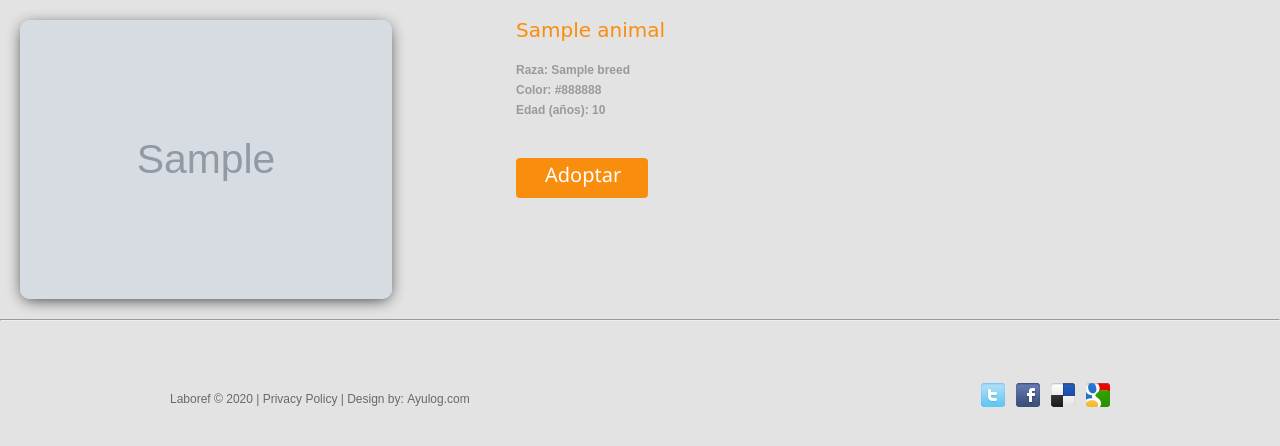
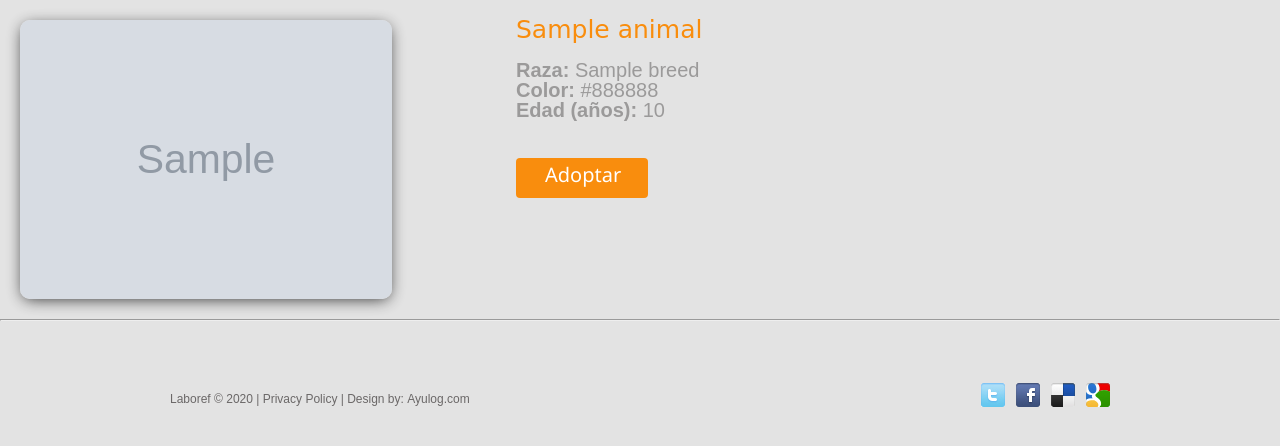
Before and after one commit to plaboyano/labref, a Django app: page /animal/1/ in a window 1280 px wide. Shown: the part 148-594 px from the top of the page. Run offline with Django 3.2, Linux system fonts and the light colour scheme; tables that the repository leaves empty hold one stand-in row (values such as "Sample post"); grey boxes marked "Sample" are stand-in pictures; some web fonts are replaced.

Commit message:
Ajuste a la interfaz de detalle

```diff
--- a/laboref/applications/adoptions/templates/adoptions/adoptions.html
+++ b/laboref/applications/adoptions/templates/adoptions/adoptions.html
@@ -16,7 +16,7 @@
         {% for animal in animal_list  %}
           <li class="grid_4"> <img src="{{ animal.animal_image.url }}" alt="" class="img_inner fleft center_image" >
             <div class="extra_wrapper pad1 style1">
-              <p class="col2"> <h3 class="h_modified" > <a href="#">  {{ animal.animal_name }}  </a> </h3>  </p>
+              <p class="col2"> <h3 class="h_modified" > <a href="{% url 'animal:detail_animal' animal.id %}">  {{ animal.animal_name }}  </a> </h3>  </p>
               Edad: {{ animal.animal_age }} años <br>
               Raza: {{ animal.animal_breed }}
             </div>
--- a/laboref/applications/animal/templates/animal/detail.html
+++ b/laboref/applications/animal/templates/animal/detail.html
@@ -1,10 +1,11 @@
 {%extends 'core/base.html'%}
 
+{% block title %}{{ animal.animal_name }}{% endblock %}
 
 {% block content %}
 {% load static %}
 
-<div style="margin: 20px; display: flex; justify-content: space-between; align-items: flex-start;">
+<div class="content-detail">
 
    <div style="width: 30%; position: relative;" >
       <img class="image_pet_detail" src="{{ animal.animal_image.url }}" />
@@ -12,10 +13,10 @@
 
   <div style="width: 60%">
       <h1 class="h_modified"> {{ animal.animal_name }} </h1><br>
-      <b> Raza: {{ animal.animal_breed }} </b><br>
-      <b> Color: {{ animal.animal_color }} </b><br>
-      <b> Edad (años): {{ animal.animal_age }} </b><br>
-     <a class="btn icon-pencil " style="border-radius: 4px"> Adoptar </a>
+      <b> Raza: </b> {{ animal.animal_breed }} <br>
+      <b> Color: </b>{{ animal.animal_color }} <br>
+      <b> Edad (años): </b> {{ animal.animal_age }}<br>
+     <a class="btn btn-laboref " > Adoptar </a>
   </div>
 
    <!--
--- a/laboref/applications/core/static/core/css/style.css
+++ b/laboref/applications/core/static/core/css/style.css
@@ -672,7 +672,7 @@ footer address {
 
 .h_modified {
     color: #f98d0d;
-    font-size: 20px;
+    font-size: 25px;
 }
 .image_details {
 position: absolute;
@@ -699,3 +699,15 @@ color: white;
     border-radius: 10px;
     box-shadow: 0 3px 16px -3px #000;
 }
+
+.btn-laboref {
+    border-radius: 4px
+}
+
+.content-detail {
+    margin: 20px;
+    display: flex;
+    justify-content: space-between;
+    align-items: flex-start;
+    font-size: 20px;
+}
--- a/laboref/applications/core/templates/core/base.html
+++ b/laboref/applications/core/templates/core/base.html
@@ -90,8 +90,8 @@
         <div class="menu_block">
           <nav>
             <ul class="sf-menu">
-              <li class="current"><a href="{% url 'core:home' %}">Inicio</a></li>
-              <li class="with_ul"><a href="{% url 'core:about' %}">Nosotros</a>
+              <li class="current {% if request.path == '/home/' %} active {% endif %} "><a href="{% url 'core:home' %}">Inicio</a></li>
+              <li class="with_ul {% if request.path == '/about/' %} active {% endif %} "><a href="{% url 'core:about' %}">Nosotros</a>
                 <!--
                 <ul>
                   <li><a href="#">Testimonials</a></li>
@@ -99,9 +99,9 @@
                 </ul>
                 -->
               </li>
-              <li><a href="{% url 'adoptions:home' %}">Adopciones</a></li>
-              <li><a href="{% url 'blog:home' %}">Blog</a></li>
-              <li><a href="{% url 'contacts:home' %}">Contactos </a></li>
+              <li class="{% if request.path == '/adoptions/' %} active {% endif %}"><a href="{% url 'adoptions:home' %}">Adopciones</a></li>
+              <li class="{% if request.path == '/blog/' %} active {% endif %}"><a href="{% url 'blog:home' %}">Blog</a></li>
+              <li class="{% if request.path == '/contacts/' %} active {% endif %}"><a href="{% url 'contacts:home' %}">Contactos </a></li>
             </ul>
           </nav>
           <div class="clear"></div>
```
